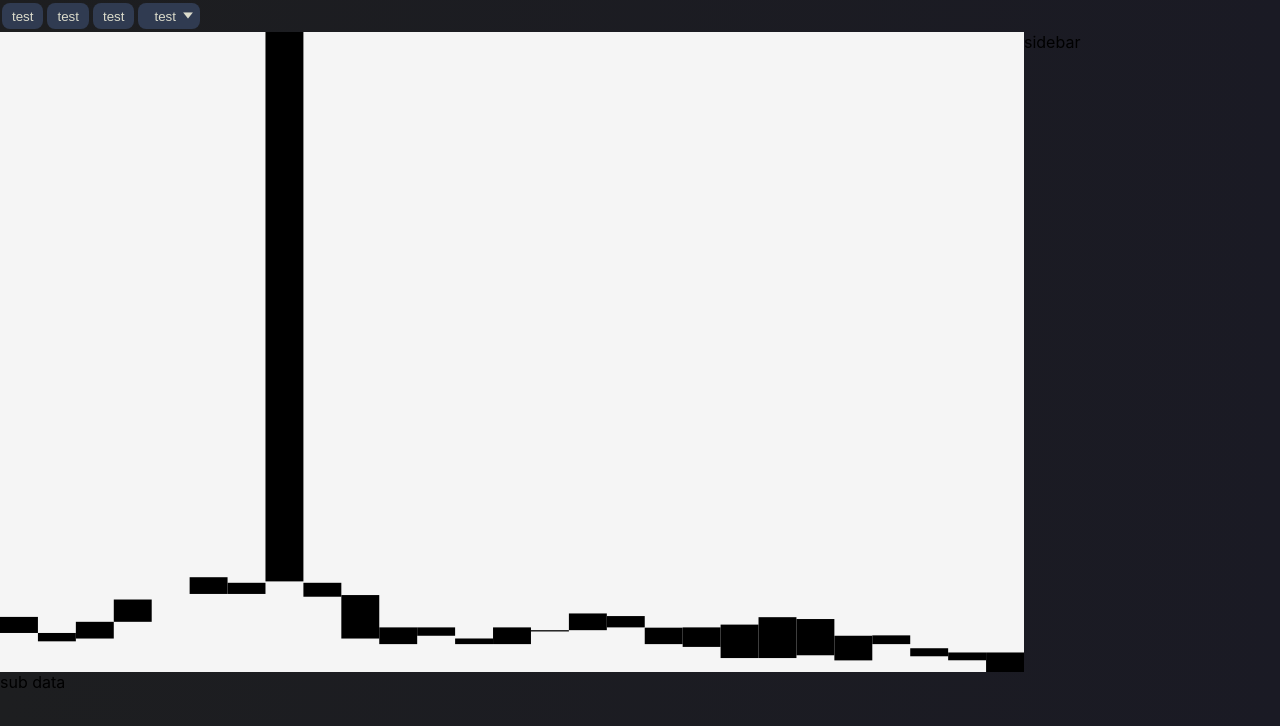
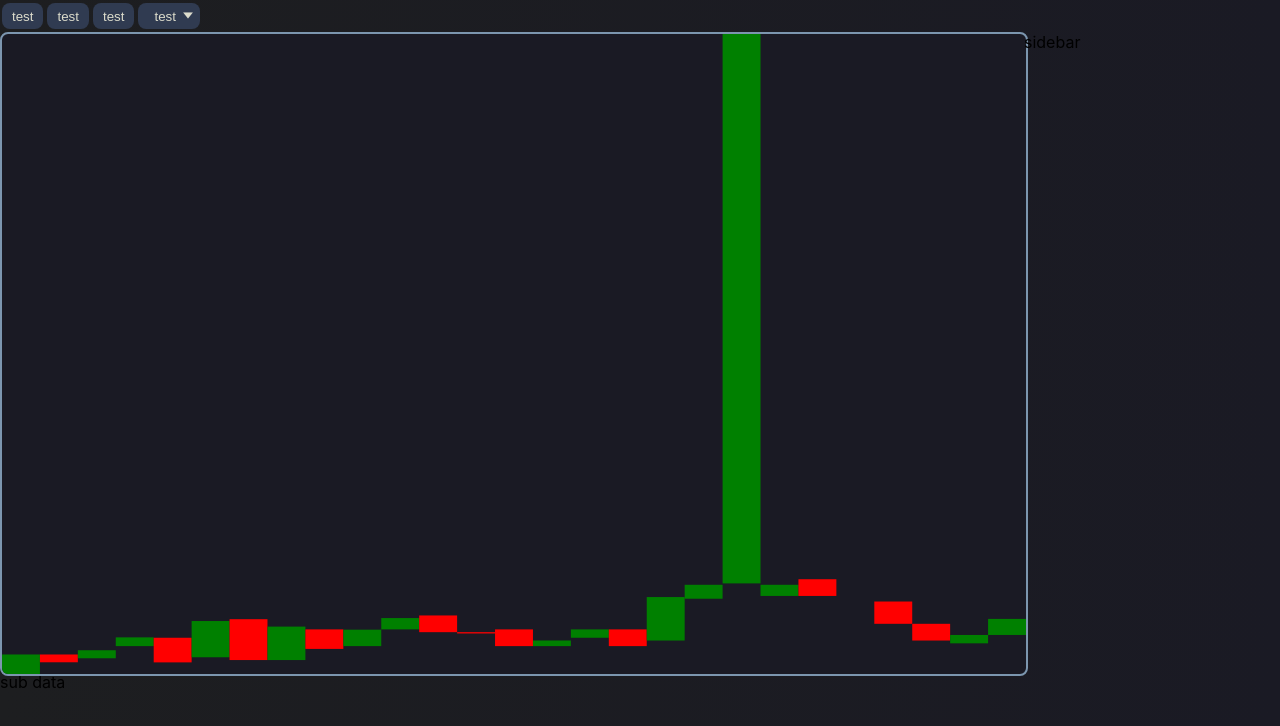
Before and after one commit to StepanSnigur/invest-graph, a React (Create React App) app: page /graph/1 in a window 1280 px wide. Shown: the top 726 px of the page. Built offline with nearby package versions, Linux system fonts and the light colour scheme.

Commit message:
Add colors to chart

```diff
--- a/src/components/Chart.tsx
+++ b/src/components/Chart.tsx
@@ -1,5 +1,7 @@
-import React, { useRef, useState, useEffect } from 'react'
+import React, { useRef, useState, useEffect, useContext } from 'react'
 import styled from 'styled-components'
+import { ThemeContext, IAppTheme } from '../context/ThemeContext'
+import { isStockGoingUp } from '../utils/isStockGoingUp'
 
 const ChartWrapper = styled.div`
   grid-area: Chart;
@@ -8,7 +10,9 @@ const ChartWrapper = styled.div`
   height: 100%;
 `
 const ChartCanvas = styled.canvas`
-  background: #f5f5f5;
+  background: ${(props: IAppTheme) => props.theme.secondaryBackground};
+  border: 2px solid ${(props: IAppTheme) => props.theme.lightButton};
+  border-radius: 8px;
 `
 
 const mockData = {
@@ -242,6 +246,7 @@ export const Chart = () => {
   const [chartData, setChartData] = useState<any[]>([])
   const canvasRef = useRef<HTMLCanvasElement | null>(null)
   const chartWrapperRef = useRef<HTMLDivElement | null>(null)
+  const { colors } = useContext(ThemeContext)
 
   useEffect(() => {
     chartWrapperRef.current && setCanvasSize({
@@ -260,22 +265,20 @@ export const Chart = () => {
 
     const valuesRange = Math.abs(maxValue - minValue)
     if (ctx && chartData.length) {
-      ctx.fillStyle = '#000'
-
+      ctx.clearRect(0, 0, canvasWidth, canvasHeight)
       chartData.forEach((data, i) => {
         const { open, close } = data
+        ctx.fillStyle = isStockGoingUp(open, close) ? colors.stockUp : colors.stockDown
+
         const openValuePosition = (open - minValue) * 100 / valuesRange
         const closeValuePosition = (close - minValue) * 100 / valuesRange
-        // console.log(openValuePosition, closeValuePosition, '123')
 
         const topIndent = canvasHeight - (canvasHeight / 100 * openValuePosition)
         const bottomIndent = canvasHeight - (canvasHeight / 100 * closeValuePosition)
         ctx.fillRect(i * columnWidth, bottomIndent, columnWidth, topIndent - bottomIndent)
-        // console.log(openValuePosition, closeValuePosition, valuesRange, '123')
-        // console.log(topIndent, bottomIndent)
       })
     }
-  }, [chartData, canvasSize])
+  }, [chartData, canvasSize, colors])
 
   const getMinMaxValue = (values: any[]) => {
     const prices = values
@@ -290,12 +293,17 @@ export const Chart = () => {
   }
   const drawChart = () => {
     const { values } = mockData.AAPL
-    setChartData(values)
+    setChartData(values.reverse())
   }
 
   return (
     <ChartWrapper ref={chartWrapperRef}>
-      <ChartCanvas ref={canvasRef} width={canvasSize.width} height={canvasSize.height}>
+      <ChartCanvas
+        ref={canvasRef}
+        width={canvasSize.width}
+        height={canvasSize.height}
+        theme={colors}
+      >
         Браузер не поддерживает Canvas
       </ChartCanvas>
     </ChartWrapper>
--- a/src/context/ThemeContext.tsx
+++ b/src/context/ThemeContext.tsx
@@ -19,6 +19,8 @@ const DEFAULT_THEME_COLORS = {
     lightButton: '#7c96af',
     text: '#dcdccc',
     darkText: '#0f181f',
+    stockUp: 'green',
+    stockDown: 'red',
   },
   // TODO
   light: {
@@ -28,6 +30,8 @@ const DEFAULT_THEME_COLORS = {
     lightButton: '#7c96af',
     text: '#dcdccc',
     darkText: '#0f181f',
+    stockUp: 'green',
+    stockDown: 'red',
   },
 }
 export const ThemeContext = React.createContext({
--- /dev/null
+++ b/src/utils/isStockGoingUp.tsx
@@ -0,0 +1,3 @@
+export const isStockGoingUp = (open: number, close: number) => {
+  return open < close
+}
```
